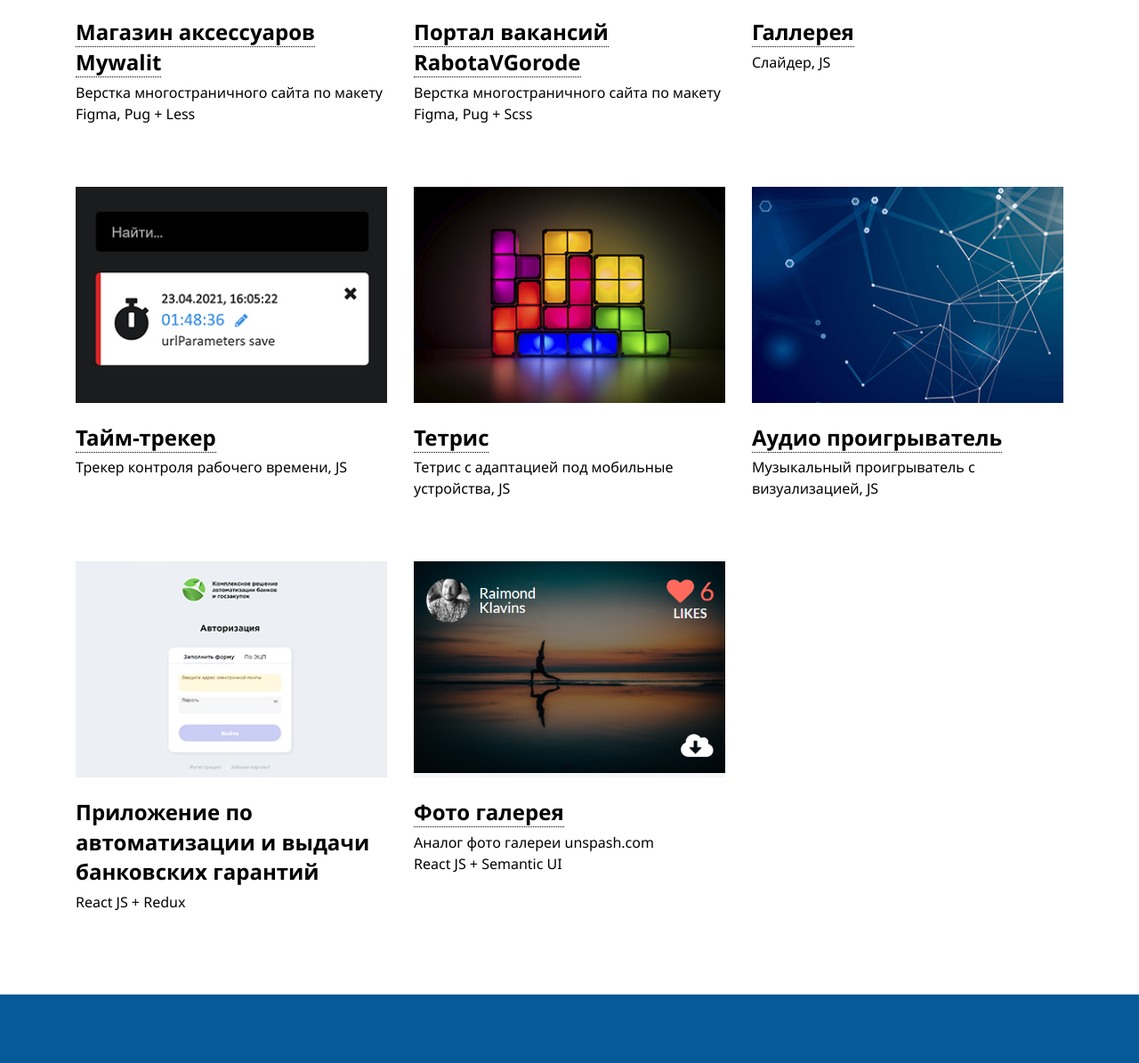
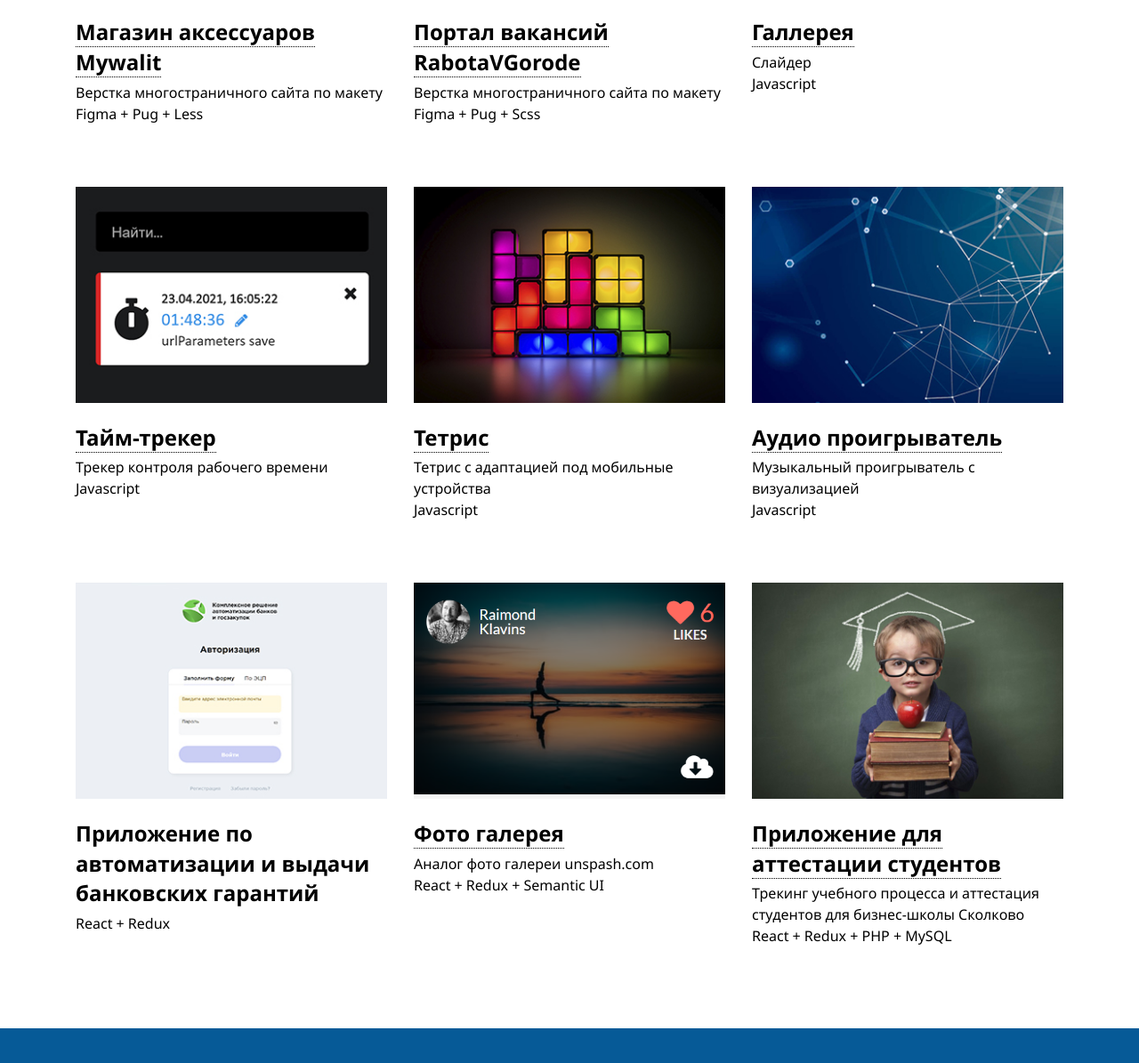
Before and after one commit to gurovoleg/portfolio, a website: page docs/index_beget.html in a window 1280 px wide. Shown: the part 2951-4146 px from the top of the page at 89% size. Drawn offline with Linux system fonts and the light colour scheme.

Commit message:
added new project

```diff
--- a/docs/index_beget.html
+++ b/docs/index_beget.html
@@ -321,7 +321,8 @@
 						<div class="portfolio-item__title">
 							<a href="http://mywalit.ru" target="_blank">Магазин аксессуаров Mywalit</a>
 						</div>
-						<div class="portfolio-item__text">Верстка многостраничного сайта по макету Figma, Pug + Less</div>
+						<div class="portfolio-item__text">Верстка многостраничного сайта по макету</div>
+						<div class="portfolio-item__text">Figma + Pug + Less</div>
 					</div>
 				</div>
 				<!-- Работа 7 -->
@@ -341,7 +342,8 @@
 						<div class="portfolio-item__title">
 							<a href="http://gurovoleg.beget.tech/projects/rabota-v-gorode" target="_blank">Портал вакансий RabotaVGorode</a>
 						</div>
-						<div class="portfolio-item__text">Верстка многостраничного сайта по макету Figma, Pug + Scss</div>
+						<div class="portfolio-item__text">Верстка многостраничного сайта по макету</div>
+						<div class="portfolio-item__text">Figma + Pug + Scss</div>
 					</div>
 				</div>
 				<!-- Работа 8 -->
@@ -357,7 +359,8 @@
 						<div class="portfolio-item__title">
 							<a href="http://gurovoleg.beget.tech/projects/slider" target="_blank">Галлерея</a>
 						</div>
-						<div class="portfolio-item__text">Слайдер, JS</div>
+						<div class="portfolio-item__text">Слайдер</div>
+						<div class="portfolio-item__text">Javascript</div>
 					</div>
 				</div>
 				<!-- Работа 9 -->
@@ -373,7 +376,8 @@
 						<div class="portfolio-item__title">
 							<a href="http://gurovoleg.beget.tech/projects/timer" target="_blank">Тайм-трекер</a>
 						</div>
-						<div class="portfolio-item__text">Трекер контроля рабочего времени, JS</div>
+						<div class="portfolio-item__text">Трекер контроля рабочего времени</div>
+						<div class="portfolio-item__text">Javascript</div>
 					</div>
 				</div>
 				<!-- Работа 10 -->
@@ -394,7 +398,8 @@
 							<!-- <a href="https://gurovoleg.github.io/Tetris" target="_blank">Тетрис</a> -->
 							<a href="http://gurovoleg.beget.tech/projects/tetris" target="_blank">Тетрис</a>
 						</div>
-						<div class="portfolio-item__text">Тетрис с адаптацией под мобильные устройства, JS</div>
+						<div class="portfolio-item__text">Тетрис с адаптацией под мобильные устройства</div>
+						<div class="portfolio-item__text">Javascript</div>
 					</div>
 				</div>
 				<!-- Работа 11 -->
@@ -410,7 +415,8 @@
 						<div class="portfolio-item__title">
 							<a href="http://gurovoleg.beget.tech/projects/music-player/" target="_blank">Аудио проигрыватель</a>
 						</div>
-						<div class="portfolio-item__text">Музыкальный проигрыватель c визуализацией, JS</div>
+						<div class="portfolio-item__text">Музыкальный проигрыватель c визуализацией</div>
+						<div class="portfolio-item__text">Javascript</div>
 					</div>
 				</div>
 				<!-- Работа 12 -->
@@ -441,7 +447,8 @@
 						<div class="portfolio-item__title">
 							<div>Приложение по автоматизации и выдачи банковских гарантий</div>
 						</div>
-						<div class="portfolio-item__text">React JS + Redux</div>
+						<div class="portfolio-item__text"></div>
+						<div class="portfolio-item__text">React + Redux</div>
 					</div>
 				</div>
 				<!-- Работа 13 -->
@@ -458,10 +465,27 @@
 							<a href="http://gallery.gurovoleg.beget.tech" target="_blank">Фото галерея</a>
 						</div>
 						<div class="portfolio-item__text">Аналог фото галереи unspash.com</div>
-						<div class="portfolio-item__text">React JS + Semantic UI</div>
+						<div class="portfolio-item__text">React + Redux + Semantic UI</div>
 					</div>
 				</div>
 				<!-- Работа 14 -->
+
+				<!-- Работа 15 -->
+				<div class="col-md-4 mix work react wow fadeInUpBig">
+					<div class="portfolio-item ">
+
+						<a href="http://skolkovo.gurovoleg.beget.tech" class="portfolio-item__image" target="_blank">
+							<img src="usercontent/img/project_school.jpg" alt="Работа">
+						</a>
+
+						<div class="portfolio-item__title">
+							<a href="http://skolkovo.gurovoleg.beget.tech" target="_blank">Приложение для аттестации студентов</a>
+						</div>
+						<div class="portfolio-item__text">Трекинг учебного процесса и аттестация студентов для бизнес-школы Сколково</div>
+						<div class="portfolio-item__text">React + Redux + PHP + MySQL</div>
+					</div>
+				</div>
+				<!-- Работа 15 -->
 
 			</div>
 			<!--// Блок-ряд с работами -->
```
Also changed, not shown: docs/usercontent/img/project_school.jpg (added).
